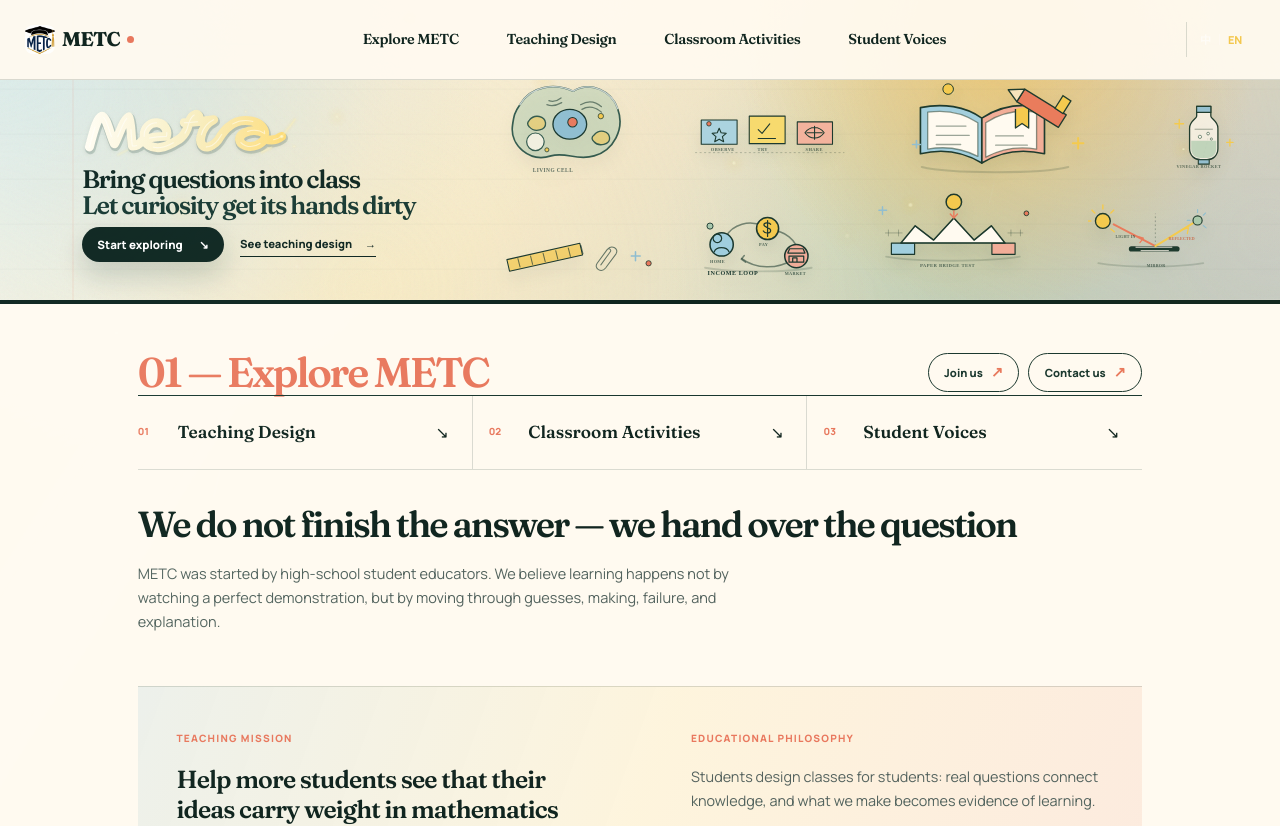
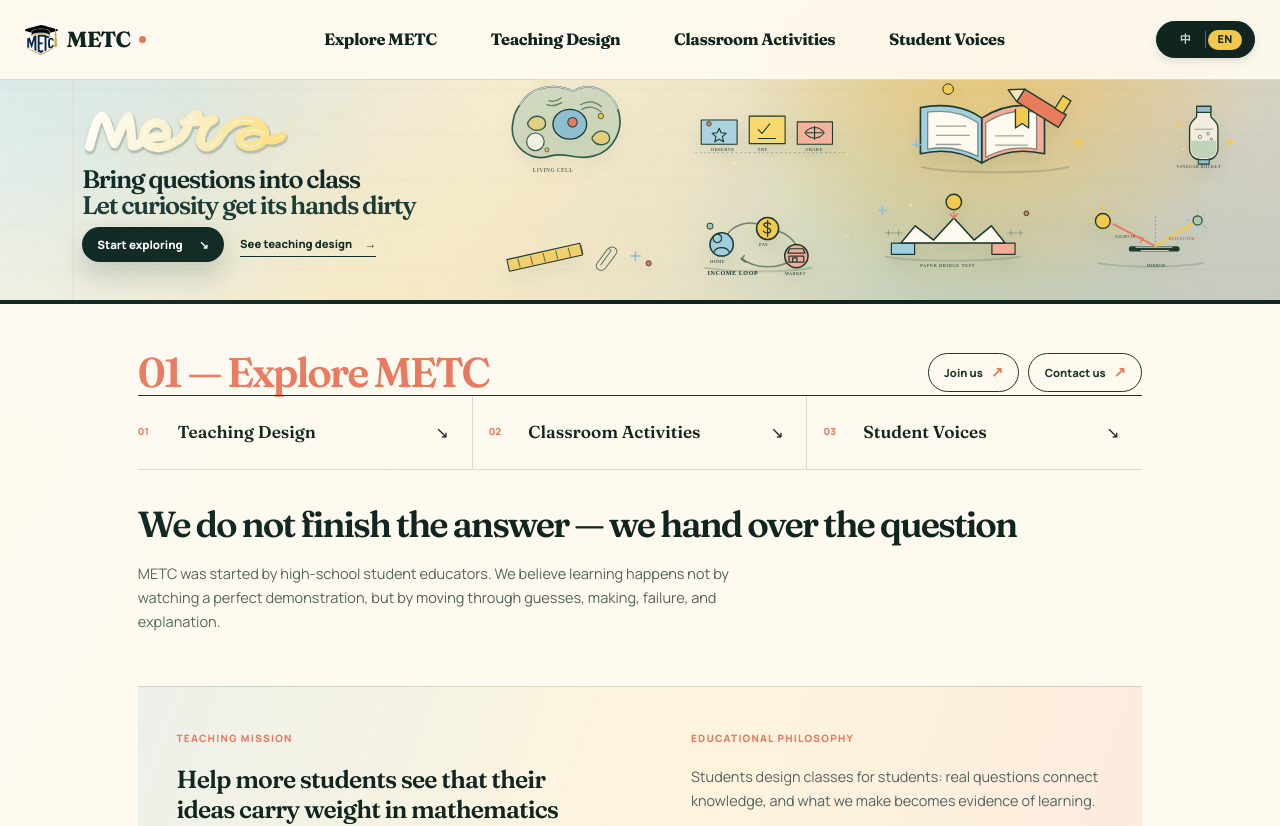
Before and after one commit to Han-chh/METC-website, a Next.js app: page /METC-website/ in a window 1280 px wide. Shown: the top 826 px of the page. Built offline with nearby package versions, Linux system fonts and the light colour scheme.

Commit message:
style: clarify navigation typography and language toggle

```diff
--- a/app/homepage.css
+++ b/app/homepage.css
@@ -962,3 +962,40 @@ button, a { -webkit-tap-highlight-color: transparent; }
   .hero-books { top: 22%; width: min(220px, 17.2vw); }
   .hero-bridge-lab { top: 61%; left: 68%; width: min(185px, 14.5vw); }
 }
+
+/* Navigation clarity: larger bilingual labels and an always-legible language
+   control make the header easy to scan at a glance. */
+@media (min-width: 761px) {
+  .header-inner { grid-template-columns: 174px 1fr 120px; }
+  .header-brand { gap: 10px; }
+  .header-brand-emblem { width: 36px; height: 36px; flex-basis: 36px; }
+  .header-brand-mark { font-size: 1.52rem; }
+  .header-brand-dot { width: 8px; height: 8px; }
+  .primary-nav { gap: clamp(18px, 2vw, 34px); }
+  .primary-nav a { padding: 13px 17px; }
+  .primary-nav span { font-size: 1.14rem; font-weight: 650; }
+}
+.language-toggle {
+  min-width: 110px;
+  min-height: 42px;
+  padding: 4px 5px;
+  gap: 3px;
+  border: 1px solid var(--ink-deep);
+  border-radius: 999px;
+  background: var(--ink-deep);
+  color: rgba(255, 250, 240, .82);
+  box-shadow: 0 4px 10px rgba(16,37,31,.12);
+  font-size: .76rem;
+  font-weight: 800;
+  letter-spacing: .035em;
+}
+.language-toggle span { min-width: 37px; padding: 5px 7px; border-radius: 999px; line-height: 1; }
+.language-toggle i { width: 1px; height: 18px; background: rgba(255,250,240,.32); }
+.language-toggle .active { background: var(--sun); color: var(--ink-deep); }
+.language-toggle:hover, .language-toggle:focus-visible { background: var(--ink); outline: 2px solid var(--sun); outline-offset: 3px; }
+
+@media (max-width: 760px) {
+  .header-brand { gap: 8px; }.header-brand-emblem { width: 29px; height: 29px; flex-basis: 29px; }.header-brand-mark { font-size: 1.28rem; }
+  .primary-nav { gap: 5px; }.primary-nav a { padding: 7px 10px; }.primary-nav span { font-size: .93rem; }
+  .language-toggle { min-width: 104px; min-height: 36px; padding: 3px 4px; font-size: .72rem; }.language-toggle span { min-width: 34px; padding: 5px 6px; }.language-toggle i { height: 15px; }
+}
```
